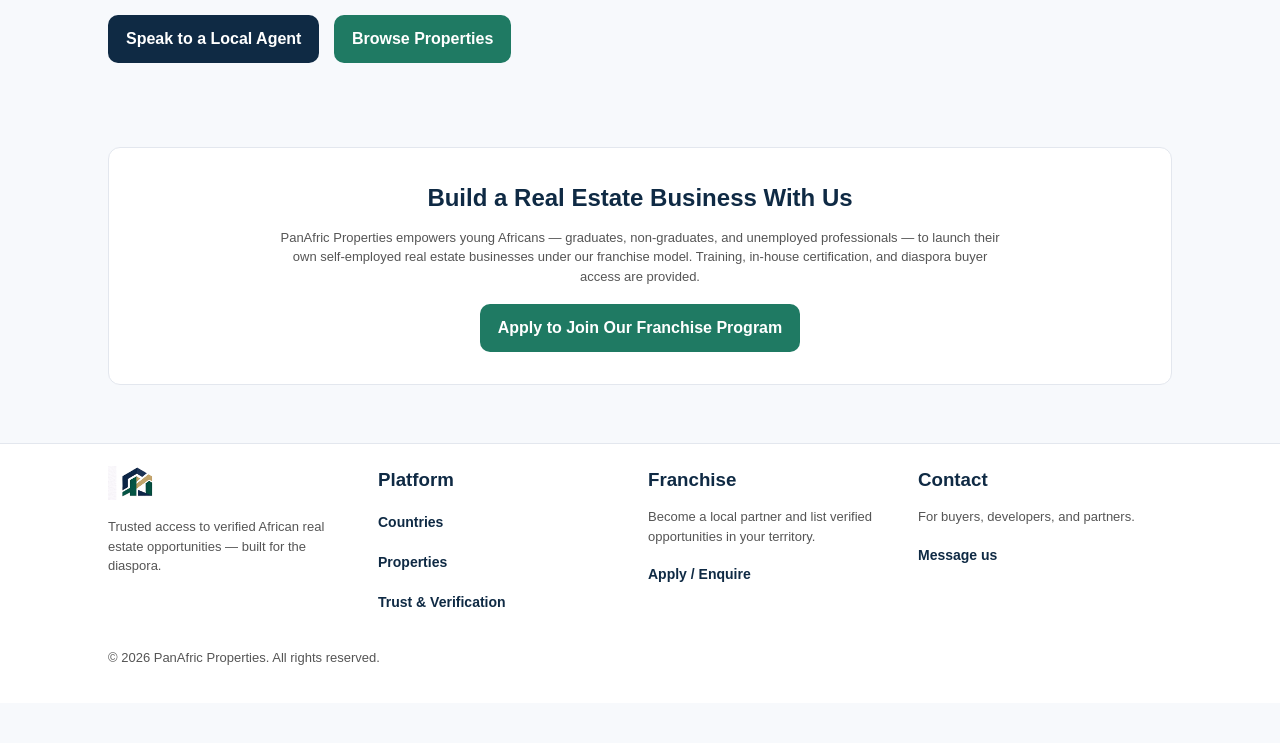
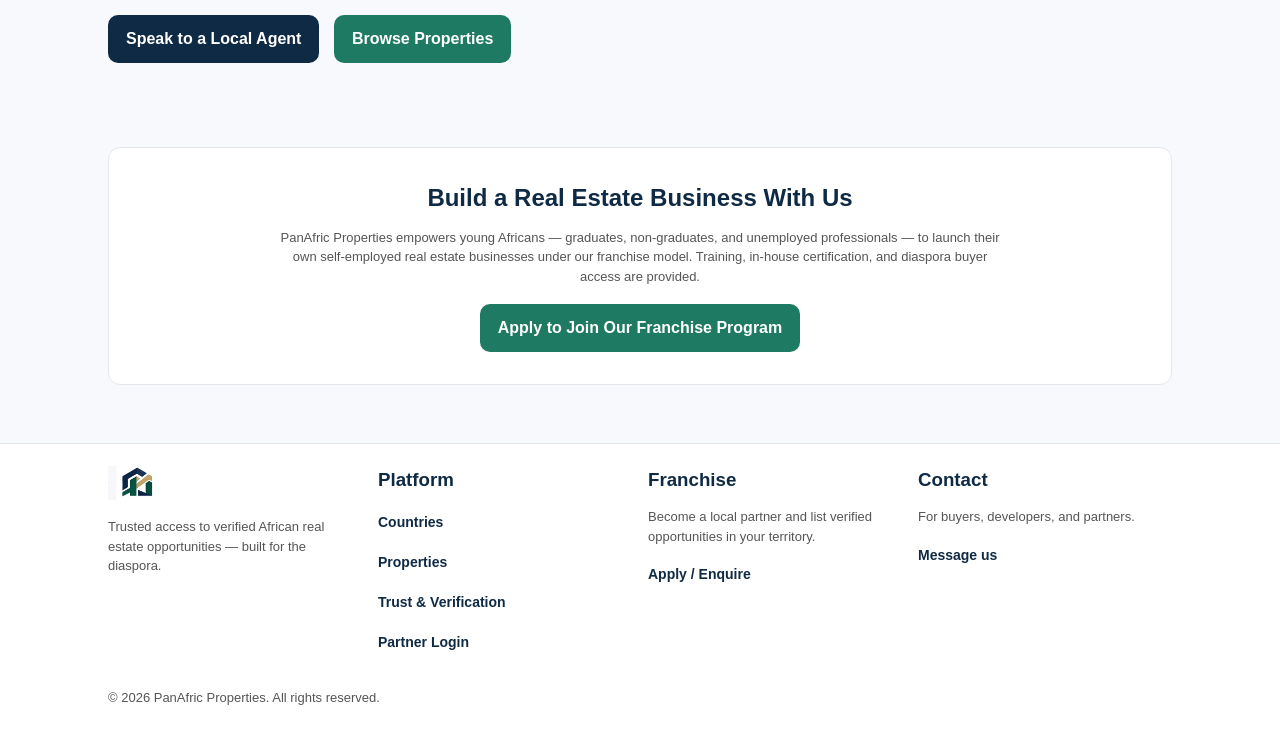
Before and after one commit to jnguegan/panafricproperties, a plain HTML site: page trust.html in a window 1280 px wide. Shown: the part 550-1293 px from the top of the page. Before the commit the page ends 1253 px from the top, so only its background shows below. Drawn offline with Linux system fonts and the light colour scheme.

Commit message:
Update trust.html

```diff
--- a/trust.html
+++ b/trust.html
@@ -115,6 +115,7 @@
         <p><a href="countries.html">Countries</a></p>
         <p><a href="properties.html">Properties</a></p>
         <p><a href="trust.html">Trust & Verification</a></p>
+         <p><a href="login.html">Partner Login</a></p>
       </div>
 
       <div>
```
